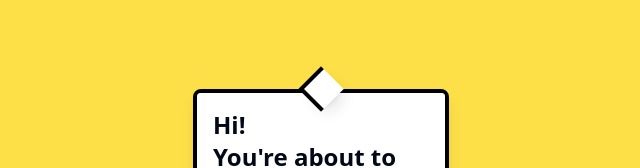
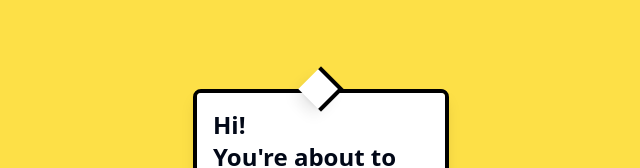
Before and after one commit to GPT-Engineer-App/stylish-text-area, a React (Vite) app: page / in a window 1280 px wide. Shown: the part 228-396 px from the top of the page, without its empty margins (319-959 px from the left). Built offline with nearby package versions, Linux system fonts and the light colour scheme.

Commit message:
Fix mirror effect in textarea
Updated the textarea component to apply a mirror effect instead of an inverted effect as previously intended.
[skip gpt_engineer]

```diff
--- a/src/pages/Index.jsx
+++ b/src/pages/Index.jsx
@@ -16,7 +16,7 @@ const Index = () => {
             }}
           />
         </div>
-        <div className="absolute -top-4 left-1/2 w-8 h-8 bg-white border-4 border-b-0 border-r-0 border-black transform -rotate-45 -translate-x-1/2 shadow-lg"></div>
+        <div className="absolute -top-4 right-1/2 w-8 h-8 bg-white border-4 border-b-0 border-l-0 border-black transform rotate-45 translate-x-1/2 shadow-lg"></div>
       </div>
     </div>
   );
```
